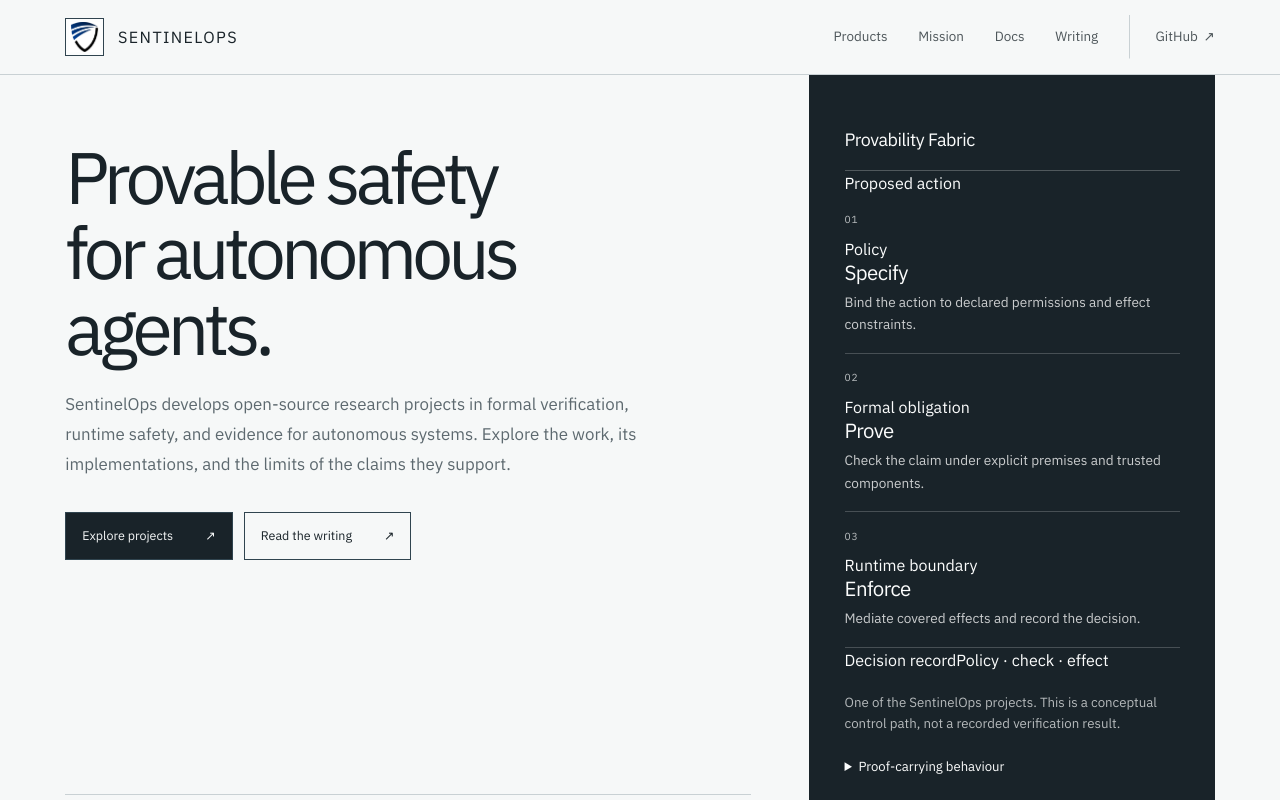
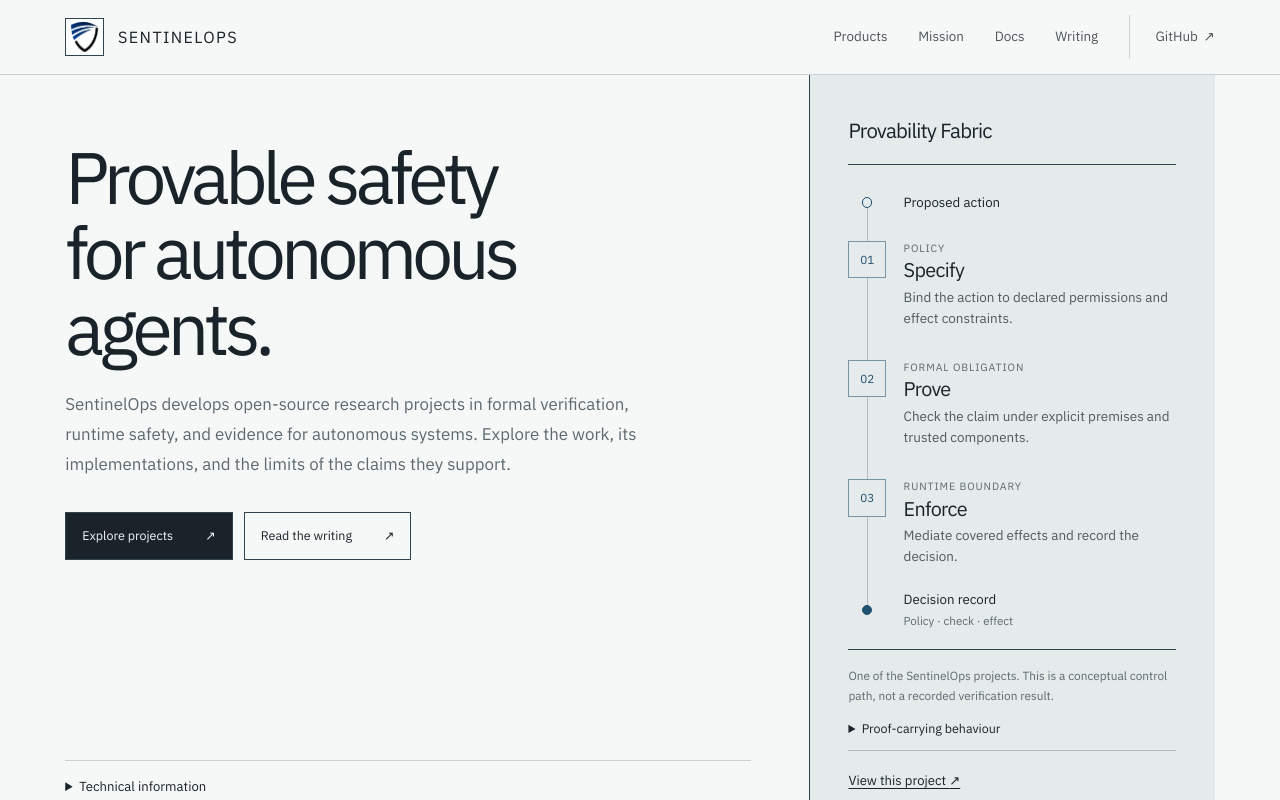
Before and after one commit to SentinelOps-CI/sentinelops.world, a React (Vite) app: page / in a window 1280 px wide. Shown: the top 800 px of the page. Built offline with nearby package versions, Linux system fonts and the light colour scheme.

Commit message:
Refine homepage reference figure typography and layout

```diff
--- a/src/design.css
+++ b/src/design.css
@@ -654,3 +654,221 @@ pre, code, kbd { overflow-wrap: anywhere; }
   text-decoration: underline;
   text-underline-offset: .3em;
 }
+
+
+/*
+ * Homepage reference figure.
+ * A single connected path distinguishes specification, proof, mediation,
+ * and an inspectable record. Nodes are conceptual steps, never live verdicts.
+ */
+.home-hero__aside {
+  --diagram-rule: hsl(var(--foreground) / .23);
+  --diagram-surface: hsl(var(--secondary));
+  background: var(--diagram-surface);
+  color: hsl(var(--foreground));
+  border-left: 1px solid hsl(var(--rule-strong));
+  padding: clamp(2rem, 3.4vw, 3.15rem) clamp(1.6rem, 3vw, 3rem);
+  gap: 1.2rem;
+}
+.home-hero__aside-head {
+  display: block;
+  padding: 0 0 1.25rem;
+  margin: 0;
+  border-bottom: 1px solid hsl(var(--rule-strong));
+  color: hsl(var(--foreground));
+  font-size: clamp(1.25rem, 1.6vw, 1.48rem);
+  line-height: 1.25;
+  letter-spacing: -.04em;
+  text-transform: none;
+}
+.home-hero__diagram {
+  position: relative;
+  width: 100%;
+  max-width: 26rem;
+  margin: auto 0;
+}
+.home-hero__diagram::before {
+  content: "";
+  position: absolute;
+  z-index: 0;
+  top: 1.2rem;
+  bottom: 1.2rem;
+  left: 1.16rem;
+  width: 1px;
+  background: var(--diagram-rule);
+}
+.home-hero__diagram-terminal,
+.home-hero__aside-list > li {
+  position: relative;
+  display: grid;
+  grid-template-columns: 2.35rem minmax(0, 1fr);
+  gap: 1.1rem;
+  align-items: start;
+}
+.home-hero__diagram-terminal {
+  min-height: 2.35rem;
+  align-items: center;
+}
+.home-hero__diagram-terminal-mark {
+  position: relative;
+  z-index: 1;
+  width: .66rem;
+  height: .66rem;
+  margin: auto;
+  border: 1px solid hsl(var(--primary));
+  border-radius: 50%;
+  background: var(--diagram-surface);
+}
+.home-hero__diagram-terminal-label {
+  display: block;
+  color: hsl(var(--foreground));
+  font-size: .83rem;
+  line-height: 1.5;
+}
+.home-hero__aside-list {
+  display: block;
+  position: relative;
+  margin: .35rem 0;
+  padding: 0;
+  list-style: none;
+}
+.home-hero__aside-list > li {
+  min-width: 0;
+  padding: .85rem 0 1.05rem;
+  border: 0;
+}
+.home-hero__aside-index {
+  position: relative;
+  z-index: 1;
+  display: grid;
+  place-items: center;
+  width: 2.35rem;
+  height: 2.35rem;
+  margin: 0;
+  background: var(--diagram-surface);
+  border: 1px solid hsl(var(--primary) / .55);
+  color: hsl(var(--primary));
+  font-size: .73rem;
+  line-height: 1;
+  letter-spacing: -.01em;
+}
+.home-hero__stage-copy {
+  min-width: 0;
+  padding-top: .02rem;
+}
+.home-hero__stage-kind {
+  display: block;
+  margin-bottom: .15rem;
+  color: hsl(var(--muted-foreground));
+  font-size: .66rem;
+  line-height: 1.5;
+  letter-spacing: .085em;
+  text-transform: uppercase;
+}
+.home-hero__aside-title {
+  margin: 0 0 .28rem;
+  color: hsl(var(--foreground));
+  font-size: clamp(1.23rem, 1.55vw, 1.45rem);
+  line-height: 1.15;
+  letter-spacing: -.035em;
+}
+.home-hero__aside-description {
+  max-width: 34ch;
+  margin: 0;
+  color: hsl(var(--foreground) / .73);
+  font-size: .84rem;
+  line-height: 1.6;
+}
+.home-hero__diagram-terminal--output .home-hero__diagram-terminal-mark {
+  background: hsl(var(--primary));
+  border-color: hsl(var(--primary));
+}
+.home-hero__diagram-terminal-detail {
+  display: block;
+  margin-top: .12rem;
+  color: hsl(var(--muted-foreground));
+  font-size: .72rem;
+  line-height: 1.5;
+}
+.home-hero__aside-foot {
+  min-width: 0;
+  padding-top: 1.05rem;
+  border-top: 1px solid hsl(var(--rule-strong));
+}
+.home-hero__aside-disclaimer {
+  max-width: 35rem;
+  margin: 0 0 .75rem;
+  color: hsl(var(--muted-foreground));
+  font-size: .74rem;
+  line-height: 1.65;
+}
+.home-hero__project-detail {
+  margin: 0 0 1rem;
+  padding-bottom: .65rem;
+  border-bottom: 1px solid var(--diagram-rule);
+}
+.home-hero__project-detail summary {
+  width: fit-content;
+  padding: .1rem 0;
+  color: hsl(var(--foreground));
+  font-size: .78rem;
+  line-height: 1.55;
+}
+.home-hero__evidence {
+  margin: .75rem 0 0;
+  padding-top: .35rem;
+  border-color: var(--diagram-rule);
+}
+.home-hero__evidence div {
+  border-color: var(--diagram-rule);
+}
+.home-hero__evidence dt,
+.home-hero__evidence dd {
+  color: hsl(var(--foreground) / .75);
+}
+.home-hero__project-link {
+  display: inline-block;
+  align-self: start;
+  color: hsl(var(--foreground));
+  font-size: .82rem;
+  text-underline-offset: .25em;
+}
+.home-hero__project-link:hover {
+  color: hsl(var(--primary));
+}
+@media (max-width: 960px) {
+  .home-hero__aside {
+    border: 1px solid hsl(var(--rule));
+    padding: clamp(1.5rem, 4vw, 2.5rem);
+    margin: 0 0 1.5rem;
+  }
+  .home-hero__diagram {
+    max-width: 36rem;
+  }
+  .home-hero__aside-list {
+    display: block;
+  }
+  .home-hero__aside-list > li {
+    border: 0;
+  }
+}
+@media (max-width: 640px) {
+  .home-hero__aside {
+    gap: 1.25rem;
+    padding: 1.45rem 1.3rem 1.6rem;
+    margin-bottom: 1.25rem;
+  }
+  .home-hero__aside-head {
+    padding-bottom: 1.05rem;
+  }
+  .home-hero__aside-list > li {
+    padding: .8rem 0 1rem;
+  }
+  .home-hero__diagram-terminal,
+  .home-hero__aside-list > li {
+    gap: .85rem;
+  }
+  .home-hero__aside-description {
+    max-width: none;
+  }
+}
```
